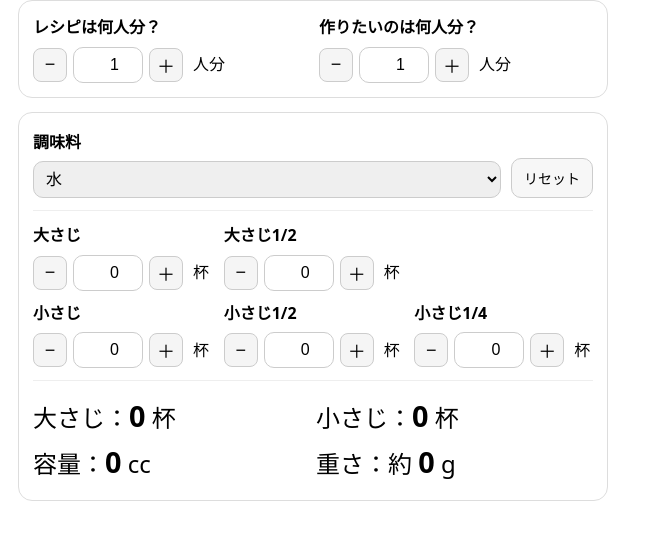
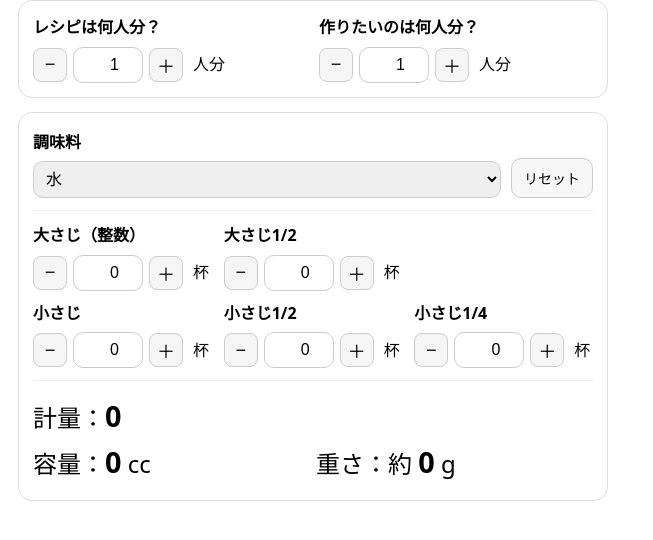
Before and after one commit to YukkyStudio/recipe-calculator, a plain HTML site: page index.html in a window 1280 px wide. Shown: the part 62-602 px from the top of the page, without its empty margins (0-653 px from the left). Drawn offline with Linux system fonts and the light colour scheme.

Commit message:
Update index.html

```diff
--- a/index.html
+++ b/index.html
@@ -41,7 +41,7 @@ select {
   gap: 6px;
 }
 .number-control input {
-  width: 70px;              /* 入力欄はコンパクト */
+  width: 70px;
   text-align: right;
   font-size: 16px;
   padding: 8px;
@@ -83,11 +83,11 @@ select {
 .reset-btn:active{ transform: translateY(1px); }
 
 /* 結果表示 */
-.result { font-size: 1.5em; }          /* 1.5倍 */
+.result { font-size: 1.5em; }
 .result-row {
   display: flex;
   justify-content: space-between;
-  gap: 6px;                              /* 間隔を半分 */
+  gap: 6px;               /* 間隔を半分 */
 }
 .result-item { flex: 1; }
 .result b { font-size: 1.2em; }
@@ -144,7 +144,7 @@ select {
 
   <div class="row3">
     <div>
-      <label>大さじ</label>
+      <label>大さじ（整数）</label>
       <div class="number-control">
         <button class="btn-step" data-target="tbsp" data-delta="-1" type="button">−</button>
         <input id="tbsp" type="number" value="0" readonly>
@@ -200,8 +200,8 @@ select {
 
   <div class="result mono">
     <div class="result-row">
-      <div class="result-item">大さじ：<b id="outTbsp">0</b> 杯</div>
-      <div class="result-item">小さじ：<b id="outTsp">0</b> 杯</div>
+      <div class="result-item">計量：<b id="outMeasure">0</b></div>
+      <div class="result-item"></div>
     </div>
     <div class="result-row">
       <div class="result-item">容量：<b id="outCc">0</b> cc</div>
@@ -220,7 +220,15 @@ const DENSITY = {
   "ケチャップ":140,
   "ソース":120
 };
-const CC = { tbsp:15, tbspHalf:7.5, tsp:5, tspHalf:2.5, tspQuarter:1.25 };
+
+const CC = {
+  tbsp: 15,
+  tbspHalf: 7.5,
+  tsp: 5,
+  tspHalf: 2.5,
+  tspQuarter: 1.25
+};
+
 const $ = id => document.getElementById(id);
 
 Object.keys(DENSITY).forEach(k=>{
@@ -246,24 +254,56 @@ function applyStep(id, delta){
   calc();
 }
 
+/**
+ * ccを「大さじ・小さじ・小さじ1/2・小さじ1/4」に分解して文字列化
+ * 小さじ1/4(=1.25cc)単位に丸めて実用優先
+ */
+function measureTextFromCc(totalCc){
+  const qUnit = CC.tspQuarter; // 1.25cc
+  const totalQ = Math.max(0, Math.round(totalCc / qUnit)); // 1/4小さじ単位
+
+  const Q_PER_TSP = 4;    // 小さじ1 = 4q
+  const Q_PER_TBSP = 12;  // 大さじ1 = 小さじ3 = 12q
+
+  let q = totalQ;
+
+  const tbsp = Math.floor(q / Q_PER_TBSP);
+  q -= tbsp * Q_PER_TBSP;
+
+  const tsp = Math.floor(q / Q_PER_TSP);
+  q -= tsp * Q_PER_TSP;
+
+  const tspHalf = Math.floor(q / 2); // 2q
+  q -= tspHalf * 2;
+
+  const tspQuarter = q; // 0 or 1
+
+  const parts = [];
+  if (tbsp) parts.push(`大さじ${tbsp}`);
+  if (tsp) parts.push(`小さじ${tsp}`);
+  if (tspHalf) parts.push(`小さじ1/2 ${tspHalf}`);
+  if (tspQuarter) parts.push(`小さじ1/4 ${tspQuarter}`);
+
+  return parts.length ? parts.join(" ") : "0";
+}
+
 function calc(){
   const recipe = Math.max(1, Number($("recipeServings").value));
   const target = Math.max(1, Number($("targetServings").value));
   const factor = target / recipe;
 
-  const cc =
+  const baseCc =
     Number($("tbsp").value)       * CC.tbsp +
     Number($("tbspHalf").value)   * CC.tbspHalf +
     Number($("tsp").value)        * CC.tsp +
     Number($("tspHalf").value)    * CC.tspHalf +
     Number($("tspQuarter").value) * CC.tspQuarter;
 
-  const total = cc * factor;
+  const totalCc = baseCc * factor;
 
-  $("outTbsp").textContent = round1(total / 15);
-  $("outTsp").textContent  = round1(total / 5);
-  $("outCc").textContent   = round1(total);
-  $("outG").textContent    = round1(total * DENSITY[$("condiment").value] / 100);
+  $("outMeasure").textContent = measureTextFromCc(totalCc);
+  $("outCc").textContent = round1(totalCc);
+  $("outG").textContent  = round1(totalCc * DENSITY[$("condiment").value] / 100);
 }
 
 // ±ボタン
@@ -273,7 +313,7 @@ document.querySelectorAll(".btn-step").forEach(btn=>{
   });
 });
 
-// リセットボタン（調味料の杯数だけ）
+// リセット（調味料の杯数だけ）
 $("btnReset").addEventListener("click", ()=>{
   setZeroMeasures();
   calc();
```
